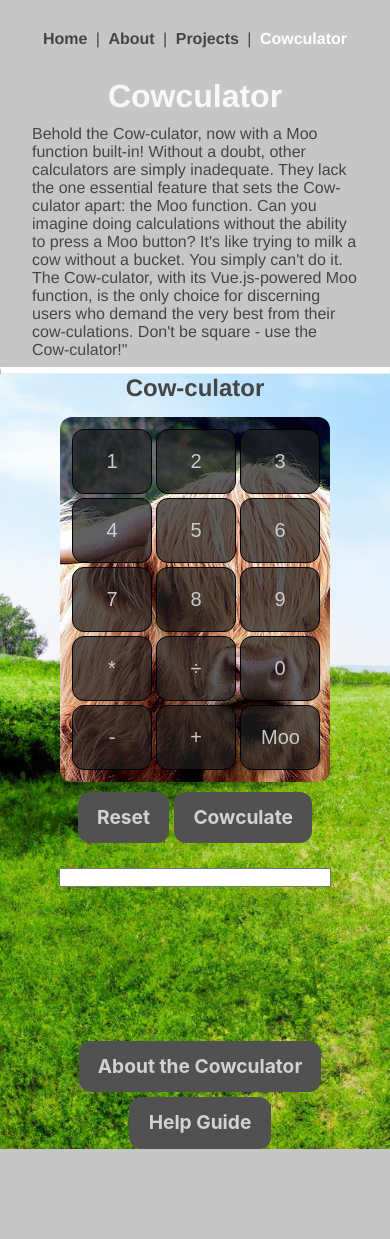
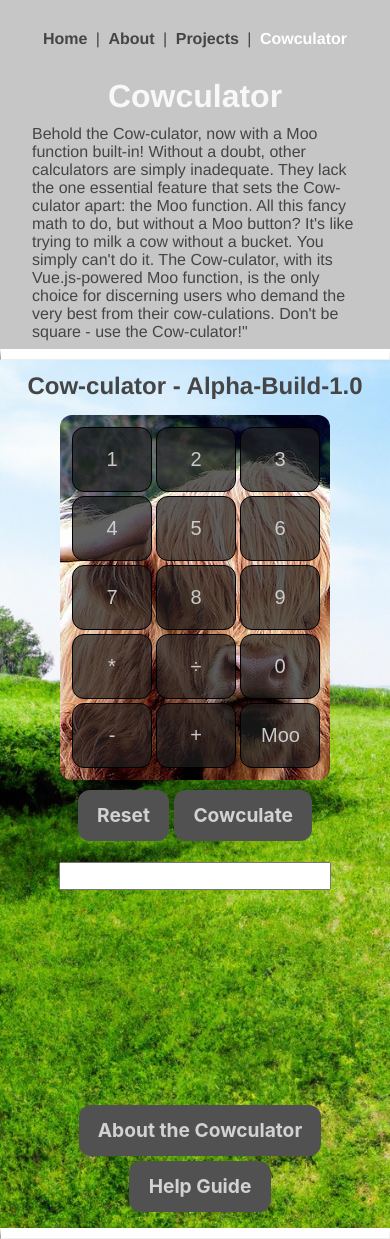
Before and after one commit to conrizzo/conradswebsite, a Vue app: page /projects/cowculator in a window 390 px wide. Before the commit the page ends 1159 px from the top, so only its background shows below. Built offline with nearby package versions, Linux system fonts and the light colour scheme.

Commit message:
minor tweaks to appearance

```diff
--- a/src/assets/globalCSS.css
+++ b/src/assets/globalCSS.css
@@ -39,16 +39,22 @@ header, footer {
     text-align: left;
 
   }
+  .white-color-text{
+    color:rgb(0, 0, 0);
+  }
 
   @media only screen and (max-width: 600px) {
     .paragraph-text {
       max-width: 100%;
       margin-left: 2em;
       margin-right: 2em;
-
       text-align: left;
     }
+    .white-color-text{
+      color:rgba(255, 255, 255);
+    }
   }
+
 
   .project-link {
     color: #fff; /* change link color */
@@ -119,10 +125,15 @@ header, footer {
     background-size: cover;
 
   }
+  .no-underlines{
+    text-decoration: none;
+  }
 
   /* Solid border */
   hr.solid {
-  border-top: 6px solid #ffffff;
+  border-top: 10px solid #ffffff;
+
+
   }
 
 
--- a/src/components/UseCalc.vue
+++ b/src/components/UseCalc.vue
@@ -31,21 +31,19 @@
       Cowculate
     </button>
   </div>
-  <div style="padding: 20px; margin-bottom: 50px">
-    <h2
+  <div style="padding: 1em; margin-bottom: 5em;">
+    <h2 class="white-color-text"
       style="
-        padding-top: 5px;
-        padding-bottom: 3px;
-        margin-top: 20px;
-        font-size: 20px;
+        padding-top: 1em;
+        padding-bottom: 1em;
+        margin-top: 1em;
+        font-size: 1.5em;
         position: absolute;
         left: 0;
         right: 0;
         margin-left: auto;
-        margin-right: auto;
-        color: rgb(40, 40, 40);
-      "
-    >
+        margin-right: auto;">
+
       {{ expression
       }}<span v-if="showText">
         {{ result }} <br />
@@ -54,7 +52,7 @@
     </h2>
 
     <input
-      style="width: 268px; margin-bottom: 7px"
+      style="width: 268px; margin-bottom: 2em; font-size: 1.3em;"
       v-model="expression"
       type="text"
     />
--- a/src/views/AboutView.vue
+++ b/src/views/AboutView.vue
@@ -3,7 +3,7 @@
     <h1>About me</h1>
     <div>
     <p class="paragraph-text">This website is made by Conrad Lundberg using <a class="text-links" href="https://github.com/vuejs/core"> Vue 3</a> (Vue.js). It is hosted on
-      <a class="text-links" href="https://github.com/conrizzo/conradswebsite"> Conrad's GitHub</a>
+      <a class="text-links" href="https://github.com/conrizzo/conradswebsite"> Conrad's GitHub</a> with GitHub pages.
     </p>
   </div>
   </div>
--- a/src/views/HomeView.vue
+++ b/src/views/HomeView.vue
@@ -1,7 +1,10 @@
 <template>
   <div class="home">
-   <h1>Welcome</h1>
-   <p>This site is built using Vue.js, Vue 3 specifically. The goal is to make some projects with Vue.js, and soon enough data + machine learning.</p>
+   <h1>Howdy there! Welcome to conradswebsite.com</h1>
+   <p class="paragraph-text">
+
+
+  </p>
   </div>
 </template>
 
--- a/src/views/projects/CowculatorView.vue
+++ b/src/views/projects/CowculatorView.vue
@@ -3,8 +3,7 @@
   <h1> Cowculator </h1>
   <p class="paragraph-text"> Behold the Cow-culator, now with a Moo function built-in!
     Without a doubt, other calculators are simply inadequate. They lack the one essential feature that sets
-    the Cow-culator apart: the Moo function. Can you imagine doing calculations without the ability to
-    press a Moo button? It's like trying to milk a cow without a bucket. You simply can't do it.
+    the Cow-culator apart: the Moo function. All this fancy math to do, but without a Moo button? It's like trying to milk a cow without a bucket. You simply can't do it.
     The Cow-culator, with its Vue.js-powered Moo function,
     is the only choice for discerning users who demand the very best from their cow-culations.
     Don't be square - use the Cow-culator!"
@@ -19,7 +18,7 @@
 
 
 
-      <h2 style="margin-bottom:15px;">{{ title }}</h2>
+      <h2 style="margin-bottom:15px; padding-top: 0.5em;">{{ title }} - {{ header }}</h2>
 
 
 
@@ -35,7 +34,7 @@
       </div>
 
       <UseCalc></UseCalc>
-    <div style="margin-bottom: 10px;">
+    <div style=" padding-bottom: 1em;">
       <button
         class="button-35"
         style="margin-top: 5px; margin-left: 10px"
@@ -58,6 +57,9 @@
                  :helptext="helpText"
                  @close="toggleHelpGuide"/>
      </div>
+     <hr class="solid">
+
+
   </template>
 
 
```
